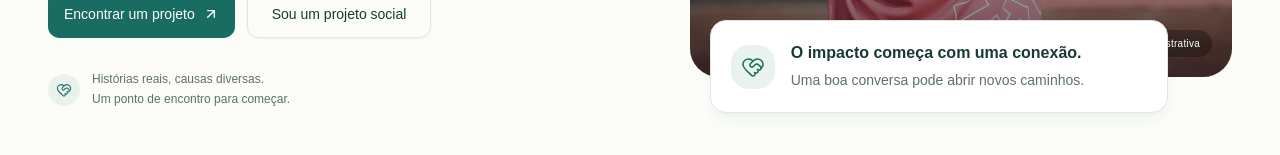
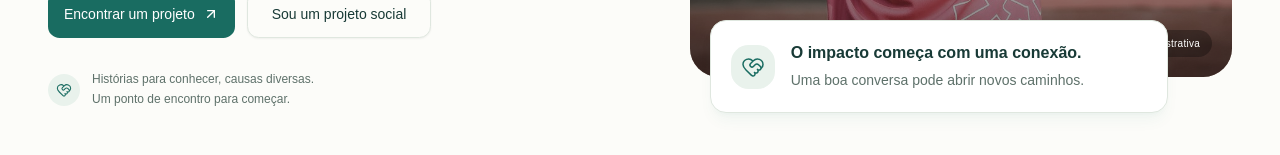
Before and after one commit to caio-contursi/social-trade, a Next.js app in the folder frontend/: page / in a window 1280 px wide. Shown: the part 645-800 px from the top of the page. Built offline with nearby package versions, Linux system fonts and the light colour scheme; no server answers.

Commit message:
fix(ui): melhora acessibilidade e consistência dos formulários
- Corrige o destino do atalho de teclado para o conteúdo.

- Traduz o fechamento de avisos e evita cobrir o cabeçalho com notificações.

- Restringe os tipos de organização às opções válidas para projetos.

```diff
--- a/frontend/src/app/page.tsx
+++ b/frontend/src/app/page.tsx
@@ -21,7 +21,7 @@ export default async function HomePage() {
   const { projects, error } = await publicProjects();
   return <><SiteHeader /><main id="conteudo">
     <section className="page-container grid items-center gap-10 pb-14 pt-9 sm:pb-20 sm:pt-14 lg:grid-cols-[1.05fr_1fr] lg:gap-14 lg:pb-24 lg:pt-16">
-      <div><div className="mb-6 inline-flex items-center gap-2 rounded-full border bg-secondary/60 px-3.5 py-2 text-xs font-medium text-primary"><Sprout className="size-3.5" aria-hidden="true" /> Boas causas merecem boas conexões</div><h1 className="max-w-2xl text-[2.7rem] font-semibold leading-[1.08] sm:text-6xl xl:text-[4.6rem]">Apoiar uma causa.<br /><span className="text-primary">Transformar uma realidade.</span></h1><p className="mt-6 max-w-lg text-base leading-relaxed text-muted-foreground sm:text-lg">Aproximamos empresas e projetos sociais para que a vontade de fazer a diferença encontre onde acontecer.</p><div className="mt-8 flex flex-col gap-3 sm:flex-row"><Button asChild size="lg" className="h-12 px-6"><Link href="/projetos">Encontrar um projeto <ArrowUpRight className="size-4" /></Link></Button><Button asChild size="lg" variant="outline" className="h-12 px-6"><Link href="/cadastro?tipo=project">Sou um projeto social</Link></Button></div><div className="mt-8 flex items-center gap-3 text-xs leading-relaxed text-muted-foreground"><span className="flex size-8 shrink-0 items-center justify-center rounded-full bg-secondary text-primary"><HeartHandshake className="size-4" strokeWidth={1.6} /></span><p>Histórias reais, causas diversas.<br />Um ponto de encontro para começar.</p></div></div>
+      <div><div className="mb-6 inline-flex items-center gap-2 rounded-full border bg-secondary/60 px-3.5 py-2 text-xs font-medium text-primary"><Sprout className="size-3.5" aria-hidden="true" /> Boas causas merecem boas conexões</div><h1 className="max-w-2xl text-[2.7rem] font-semibold leading-[1.08] sm:text-6xl xl:text-[4.6rem]">Apoiar uma causa.<br /><span className="text-primary">Transformar uma realidade.</span></h1><p className="mt-6 max-w-lg text-base leading-relaxed text-muted-foreground sm:text-lg">Aproximamos empresas e projetos sociais para que a vontade de fazer a diferença encontre onde acontecer.</p><div className="mt-8 flex flex-col gap-3 sm:flex-row"><Button asChild size="lg" className="h-12 px-6"><Link href="/projetos">Encontrar um projeto <ArrowUpRight className="size-4" /></Link></Button><Button asChild size="lg" variant="outline" className="h-12 px-6"><Link href="/cadastro?tipo=project">Sou um projeto social</Link></Button></div><div className="mt-8 flex items-center gap-3 text-xs leading-relaxed text-muted-foreground"><span className="flex size-8 shrink-0 items-center justify-center rounded-full bg-secondary text-primary"><HeartHandshake className="size-4" strokeWidth={1.6} /></span><p>Histórias para conhecer, causas diversas.<br />Um ponto de encontro para começar.</p></div></div>
       <div className="relative pb-8 lg:pl-2"><div className="relative aspect-[1.06] overflow-hidden rounded-[1.8rem] bg-secondary sm:aspect-[1.12] lg:aspect-[.94]"><Image src="/images/voluntariado.jpg" alt="Pessoa voluntária de costas durante uma atividade comunitária" fill priority sizes="(min-width: 1024px) 45vw, 100vw" className="object-cover" /><div className="absolute inset-x-0 bottom-0 h-1/2 bg-gradient-to-t from-black/55 to-transparent" /><p className="absolute bottom-5 right-5 rounded-full bg-black/30 px-3 py-1.5 text-[10px] tracking-wide text-white">Imagem ilustrativa</p><div className="absolute left-5 top-5 flex items-center gap-2 rounded-full bg-background/95 px-3 py-2 text-xs font-medium text-foreground"><span className="size-1.5 rounded-full bg-primary" /> Gente que faz a diferença</div></div><div className="absolute -bottom-1 left-4 right-10 rounded-2xl border bg-card p-5 shadow-lg shadow-primary/5 sm:left-7 sm:right-16"><div className="flex items-center gap-4"><div className="flex size-11 shrink-0 items-center justify-center rounded-xl bg-secondary text-primary"><HeartHandshake className="size-6" strokeWidth={1.5} /></div><div><p className="font-display text-sm font-semibold sm:text-base">O impacto começa com uma conexão.</p><p className="mt-1 text-xs leading-relaxed text-muted-foreground sm:text-sm">Uma boa conversa pode abrir novos caminhos.</p></div></div></div></div>
     </section>
     <section className="border-y bg-secondary/35" aria-labelledby="causes-title"><div className="page-container flex flex-col gap-6 py-7 lg:flex-row lg:items-center lg:gap-12"><div className="shrink-0"><p className="eyebrow text-[10px]">Qual causa move você?</p><h2 id="causes-title" className="mt-1 text-lg font-semibold">Encontre sua conexão.</h2></div><div className="grid flex-1 grid-cols-2 gap-3 sm:grid-cols-4">{causes.map(({ code, label, icon: Icon }) => <Link key={code} href={`/projetos?causa=${code}`} className="group flex items-center justify-between gap-2 rounded-xl border border-transparent bg-background/75 px-3 py-3 transition-colors hover:border-primary/30 hover:bg-card sm:px-4"><span className="flex items-center gap-2 text-xs font-medium sm:text-sm"><Icon className="size-4 shrink-0 text-primary" strokeWidth={1.6} />{label}</span><ArrowUpRight className="size-3.5 shrink-0 text-muted-foreground group-hover:text-primary" /></Link>)}</div></div></section>
--- a/frontend/src/components/providers.tsx
+++ b/frontend/src/components/providers.tsx
@@ -5,5 +5,5 @@ import { Toaster } from "sonner";
 import { AuthProvider } from "@/components/auth-provider";
 
 export function Providers({ children }: { children: React.ReactNode }) {
-  return <ThemeProvider attribute="class" defaultTheme="light" enableSystem disableTransitionOnChange><AuthProvider>{children}<Toaster richColors position="top-right" closeButton /></AuthProvider></ThemeProvider>;
+  return <ThemeProvider attribute="class" defaultTheme="light" enableSystem disableTransitionOnChange><AuthProvider>{children}<Toaster richColors position="top-right" offset={88} closeButton toastOptions={{ closeButtonAriaLabel: "Fechar aviso" }} /></AuthProvider></ThemeProvider>;
 }
--- a/frontend/src/components/workspace/shell.tsx
+++ b/frontend/src/components/workspace/shell.tsx
@@ -17,8 +17,8 @@ export function WorkspaceShell({ children }: { children: React.ReactNode }) {
   const router = useRouter();
   const [menuOpen, setMenuOpen] = useState(false);
   useEffect(() => { if (!loading && !error && !user) router.replace(`/entrar?proximo=${encodeURIComponent(pathname)}`); }, [loading, error, user, router, pathname]);
-  if (error) return <main className="page-container py-16"><WorkspaceError message={error} retry={() => void retrySession()} /></main>;
-  if (loading || !user) return <main className="page-container py-16"><WorkspaceLoading /></main>;
+  if (error) return <main id="conteudo" className="page-container py-16"><WorkspaceError message={error} retry={() => void retrySession()} /></main>;
+  if (loading || !user) return <main id="conteudo" className="page-container py-16"><WorkspaceLoading /></main>;
   const organizationLabel = user.account_type === "donor" ? "Minha empresa" : user.account_type === "person" ? "Meus vínculos" : "Meus projetos";
   const items = [
     { href: "/painel", label: "Visão geral", icon: LayoutDashboard },
@@ -40,11 +40,11 @@ export function WorkspaceShell({ children }: { children: React.ReactNode }) {
     <div className="mt-auto pt-8"><div className="rounded-xl border bg-card p-4"><p className="text-sm font-semibold">Conexões que fazem a diferença.</p><p className="mt-2 text-xs leading-relaxed text-muted-foreground">Um espaço para aproximar quem quer apoiar de quem transforma.</p></div><Button type="button" variant="ghost" onClick={signOut} className="mt-4 w-full justify-start gap-3 text-muted-foreground"><LogOut className="size-4" />Sair da conta</Button></div>
   </>;
   const accountLabel = user.role === "moderator" ? "Moderação" : user.account_type === "donor" ? "Empresa apoiadora" : user.account_type === "project" ? "Projeto social" : "Pessoa física";
-  return <div className="min-h-screen bg-background"><a className="skip-link" href="#conteudo-painel">Pular para o conteúdo</a>
+  return <div className="min-h-screen bg-background">
     <aside className="fixed inset-y-0 left-0 z-30 hidden w-64 flex-col overflow-y-auto border-r bg-sidebar px-4 py-7 lg:flex">{navigation}</aside>
     <div className="lg:pl-64"><header className="flex min-h-20 items-center justify-between gap-4 border-b bg-card px-5 sm:px-8 lg:px-10">
       <div className="flex min-w-0 items-center gap-3"><Sheet open={menuOpen} onOpenChange={setMenuOpen}><SheetTrigger asChild><Button type="button" variant="outline" size="icon" className="shrink-0 lg:hidden" aria-label="Abrir menu do painel"><Menu className="size-5" /></Button></SheetTrigger><SheetContent side="left" className="flex w-[min(85vw,300px)] flex-col overflow-y-auto bg-sidebar p-5"><SheetHeader className="sr-only"><SheetTitle>Menu do painel</SheetTitle><SheetDescription>Acesse as áreas da sua conta SocialTrade.</SheetDescription></SheetHeader>{navigation}</SheetContent></Sheet><div><p className="text-xs text-muted-foreground">{accountLabel}</p><p className="max-w-44 truncate text-sm font-semibold sm:max-w-sm">{user.full_name}</p></div></div>
       <div className="flex items-center gap-2"><ThemeToggle /><Link href="/painel/perfil" className="ml-1 flex size-10 items-center justify-center rounded-full border bg-secondary text-sm font-semibold" aria-label="Abrir minha conta">{user.full_name.split(/\s+/).slice(0, 2).map(part => part[0]).join("").toUpperCase()}</Link></div>
-    </header><main id="conteudo-painel" className="mx-auto max-w-7xl px-5 py-8 sm:px-8 sm:py-10 lg:px-10">{children}</main><footer className="mx-auto flex max-w-7xl flex-wrap items-center justify-between gap-3 px-5 pb-8 pt-3 text-xs text-muted-foreground sm:px-8 lg:px-10"><span>SocialTrade · Juntos, o impacto vai mais longe.</span><Link className="underline-offset-4 hover:underline" href="/painel/suporte">Precisa de ajuda?</Link></footer></div>
+    </header><main id="conteudo" className="mx-auto max-w-7xl px-5 py-8 sm:px-8 sm:py-10 lg:px-10">{children}</main><footer className="mx-auto flex max-w-7xl flex-wrap items-center justify-between gap-3 px-5 pb-8 pt-3 text-xs text-muted-foreground sm:px-8 lg:px-10"><span>SocialTrade · Juntos, o impacto vai mais longe.</span><Link className="underline-offset-4 hover:underline" href="/painel/suporte">Precisa de ajuda?</Link></footer></div>
   </div>;
 }
```
Also changed, not shown: frontend/src/components/workspace/organizations.tsx (+1 -1 lines).
